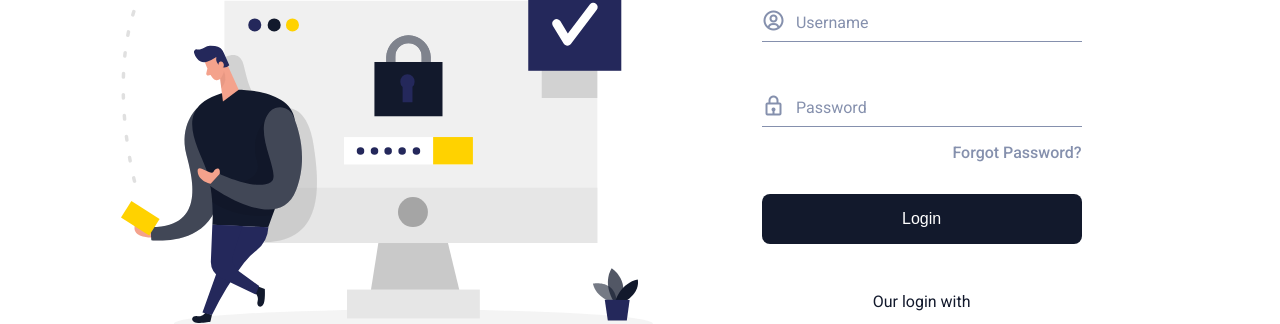
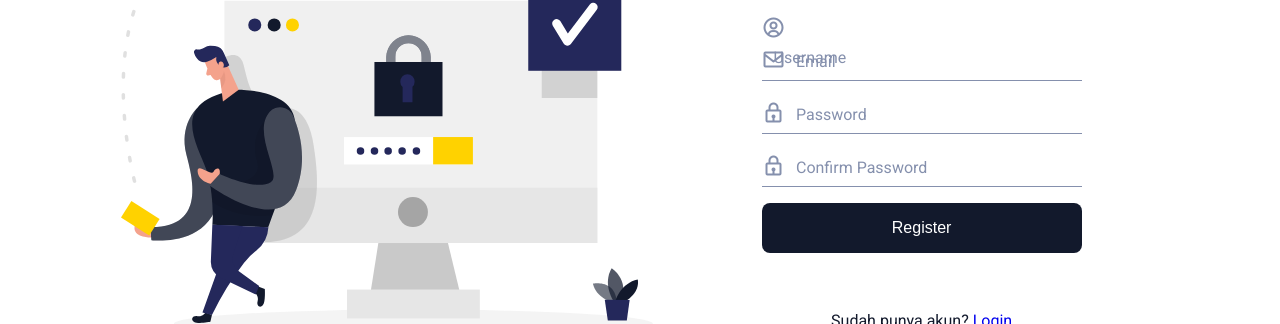
Before and after one commit to Arelhacker/Nathanael_tugashtml_23, a plain HTML site: page login/register.html in a window 1280 px wide. Shown: the part 259-583 px from the top of the page. Drawn offline with nearby package versions, Linux system fonts and the light colour scheme.

Commit message:
Update register.html

```diff
--- a/login/register.html
+++ b/login/register.html
@@ -10,8 +10,9 @@
     <!-- ===== BOX ICONS ===== -->
     <link href='https://cdn.jsdelivr.net/npm/boxicons@2.0.5/css/boxicons.min.css' rel='stylesheet'>
 
-        <title>Login form responsive</title>
+    <title>Register Form</title>
 </head>
+
 <body>
     <div class="l-form">
         <div class="shape1"></div>
@@ -20,48 +21,72 @@
         <div class="form">
             <img src="assets/img/authentication.svg" alt="" class="form__img">
 
-                <form action="" class="form__content" id="loginForm">
-                    <h1 class="form__title">Welcome</h1>
+            <form action="" class="form__content">
 
-                    <div class="form__div form__div-one">
+                <h1 class="form__title">Register</h1>
+
+                <!-- Username -->
+                <div class="form_div form_div-one">
                     <div class="form__icon">
                         <i class='bx bx-user-circle'></i>
                     </div>
 
                     <div class="form__div-input">
-                            <label for="" class="form__label">Username</label>
-                            <input type="text" class="form__input" id="username">
+                        <label class="form__label">Username</label>
+                        <input type="text" class="form__input">
                     </div>
                 </div>
 
+                <!-- Email -->
                 <div class="form__div">
                     <div class="form__icon">
-                            <i class='bx bx-lock' ></i>
+                        <i class='bx bx-envelope'></i>
                     </div>
 
                     <div class="form__div-input">
-                            <label for="" class="form__label">Password</label>
-                            <input type="password" class="form__input" id="password">
+                        <label class="form__label">Email</label>
+                        <input type="email" class="form__input">
                     </div>
                 </div>
-                    <a href="#" class="form__forgot">Forgot Password?</a>
 
-                    <input type="submit" class="form__button" value="Login">
+                <!-- Password -->
+                <div class="form__div">
+                    <div class="form__icon">
+                        <i class='bx bx-lock'></i>
+                    </div>
 
-                    <div class="form__social">
-                        <span class="form__social-text">Our login with</span>
+                    <div class="form__div-input">
+                        <label class="form__label">Password</label>
+                        <input type="password" class="form__input">
+                    </div>
+                </div>
 
-                        <a href="#" class="form__social-icon"><i class='bx bxl-facebook' ></i></a>
-                        <a href="#" class="form__social-icon"><i class='bx bxl-google' ></i></a>
-                        <a href="#" class="form__social-icon"><i class='bx bxl-instagram' ></i></a>
+                <!-- Confirm Password -->
+                <div class="form__div">
+                    <div class="form__icon">
+                        <i class='bx bx-lock'></i>
                     </div>
+
+                    <div class="form__div-input">
+                        <label class="form__label">Confirm Password</label>
+                        <input type="password" class="form__input">
+                    </div>
+                </div>
+
+                <!-- Button -->
+                <input type="submit" class="form__button" value="Register">
+
+                <!-- Link Login -->
+                <p style="text-align:center; margin-top:10px;">
+                    Sudah punya akun?
+                    <a href="index.html">Login</a>
+                </p>
+
             </form>
         </div>
-
     </div>
 
     <!-- ===== MAIN JS ===== -->
-
     <script src="js/login.js"></script>
 </body>
 </html>
```
Lines whose indentation alone changed are shown as unchanged.
